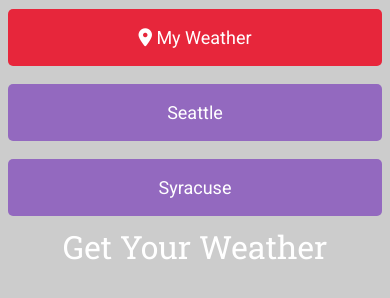
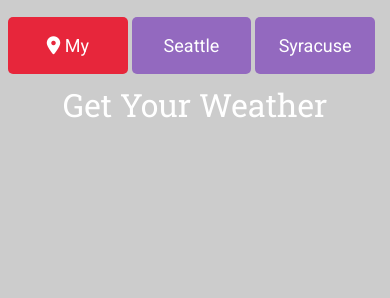
Before and after one commit to designwithwhit/MyWeatherAPI, a plain HTML site: page index.html in a window 390 px wide. Drawn offline with nearby package versions, Linux system fonts and the light colour scheme.

Commit message:
Made buttons smaller across the top
Made buttons smaller across the top for mobile

```diff
--- a/index.html
+++ b/index.html
@@ -13,7 +13,7 @@
   <body>
     <main>
 
-    <button type="button" name="button" class="butt myGeoBtn"><i class="fa fa-map-marker" aria-hidden="true"></i> My Weather</button>
+    <button type="button" name="button" class="butt myGeoBtn"><i class="fa fa-map-marker" aria-hidden="true"></i> My <span class="hide">Weather</span></button>
     <button type="button" name="button" class="butt seaBtn">Seattle</button>
     <button type="button" name="button" class="butt syrBtn">Syracuse</button>
 
--- a/styles.scss
+++ b/styles.scss
@@ -22,9 +22,10 @@
 button.myGeoBtn{width:100%;}
  button.seaBtn, button.syrBtn{width:49.5%; display:inline;}
 
-@media only screen and (max-width: 420px) {
- button.seaBtn, button.syrBtn{width:100%}
-}
+ @media only screen and (max-width: 420px) {
+  button.myGeoBtn, button.seaBtn, button.syrBtn{width:32%;display:inline;}
+   .hide{display:none;}
+ }
 
 weather { display: block; }
 
```
Also changed, not shown: styles.css.
